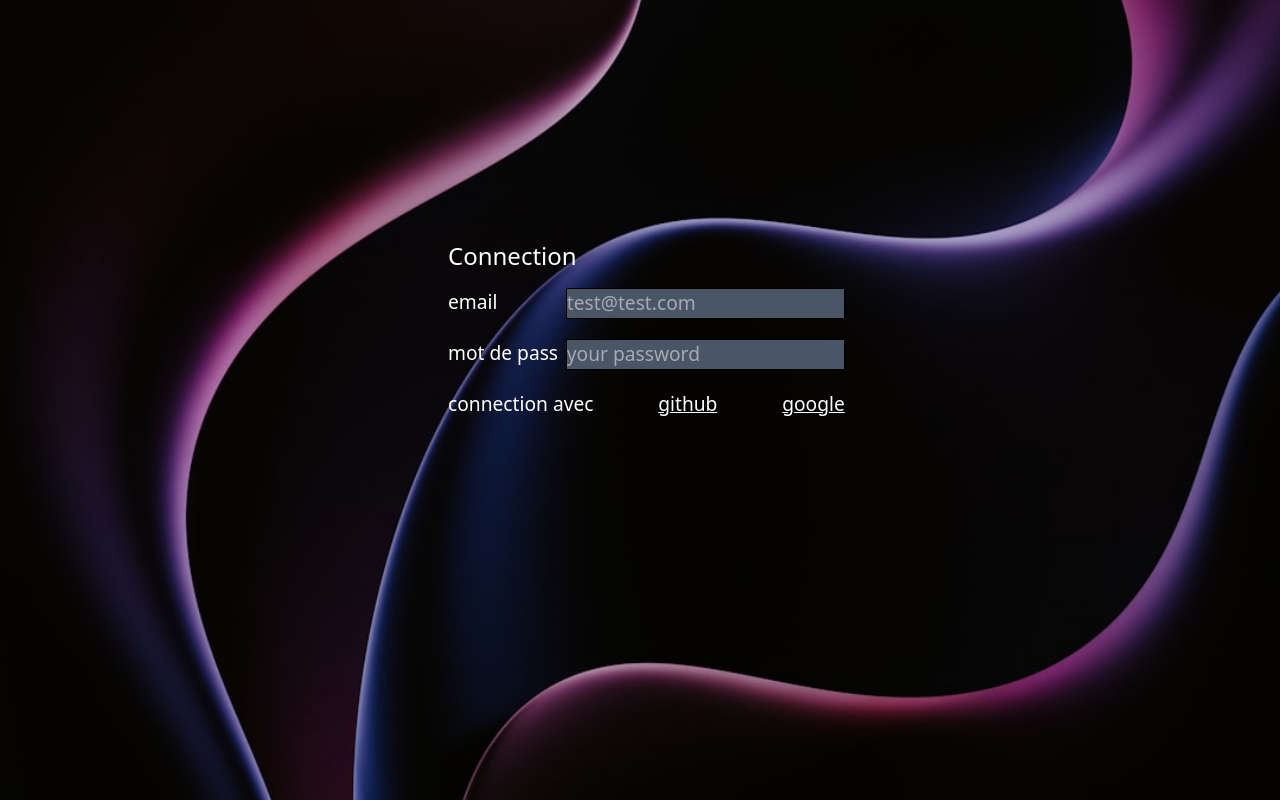
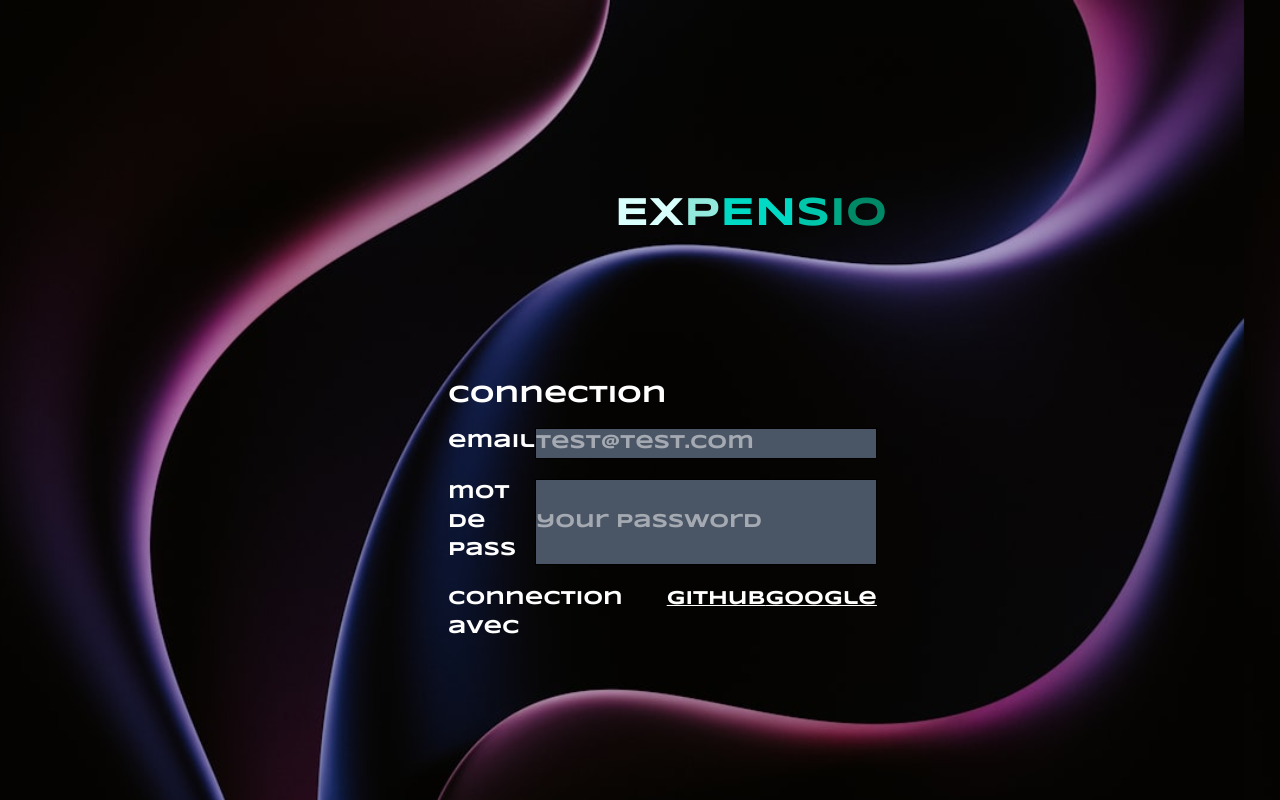
Before and after one commit to mysteriou13/expense-track, a Next.js app: page / in a window 1280 px wide. Built offline with nearby package versions, Linux system fonts and the light colour scheme; no server answers.

Commit message:
add title in index

```diff
--- a/package.json
+++ b/package.json
@@ -21,10 +21,12 @@
     "@types/node": "^20",
     "@types/react": "^19",
     "@types/react-dom": "^19",
+    "autoprefixer": "^10.4.24",
     "babel-plugin-react-compiler": "1.0.0",
     "eslint": "^9",
     "eslint-config-next": "16.1.6",
-    "tailwindcss": "^4",
+    "postcss": "^8.5.6",
+    "tailwindcss": "^4.1.18",
     "typescript": "^5"
   }
 }
--- a/src/app/_app.tsx
+++ b/src/app/_app.tsx
@@ -3,7 +3,7 @@
 import { SessionProvider } from "next-auth/react"
 import { store} from "@/app/redux/store";
 import { Provider } from "react-redux";
-
+import Head from 'next/head';
 interface MyAppProps extends AppProps {
   pageProps: {
     session?: Session;
@@ -19,6 +19,9 @@
   return (
     <Provider store = {store}>
     <SessionProvider session={session}>
+      <Head>
+        <link href="https://fonts.googleapis.com/css2?family=Syncopate&display=swap" rel="stylesheet" />
+      </Head>
       <Component {...pageProps} />
     </SessionProvider>
     </Provider>
--- a/src/app/components/fromConnection/fromConnection.tsx
+++ b/src/app/components/fromConnection/fromConnection.tsx
@@ -2,7 +2,12 @@
 import { signIn } from "next-auth/react";
 export default function FromConnection() {
   return (
-    <div className="text-white relative left-[35vw] top-[30vh]  w-[31vw] h-[60%]">
+    <div className="text-white relative left-[35vw] top-[40vh]  w-[31vw] h-[60%]">
+
+      <div>
+
+
+
       <form>
         <h1 className="text-2xl mb-4"> Connection</h1>
         <div className="grid gap-5 text-[1.2em]">
@@ -41,6 +46,9 @@
           </div>
         </div>
       </form>
+      </div>
+
+
     </div>
   );
 }
--- a/src/app/layout.tsx
+++ b/src/app/layout.tsx
@@ -1,11 +1,22 @@
-import './globals.css';
-//import Providers from './providers/Providers';
+import "./globals.css";
+
+import { Syncopate } from 'next/font/google';
+
+const syncopate = Syncopate({ subsets: ['latin'], weight: '700' });
 
 
-export default function LayoutRouter({ children }: { children: React.ReactNode }) {
+export default function LayoutRouter({
+  children,
+}: {
+  children: React.ReactNode;
+}) {
   return (
     <html lang="en">
-      <body>
+      <body className={syncopate.className}>
+<head>
+  <link href="https://fonts.googleapis.com/css2?family=Syncopate&display=swap" rel="stylesheet" />
+</head>
+
         {/* SessionProvider est maintenant dans un Client Component */}
         <div>{children}</div>
       </body>
--- a/src/app/page.tsx
+++ b/src/app/page.tsx
@@ -6,11 +6,30 @@
   const session = await getServerSession(authOptions);
 
   return (
-    <div  className=" h-screen w-screen bg-cover bg-center bg-[url(/back-index.jpg)]">
+    <div>
       {!session ? (
-        <FromConnection />
+        <div className=" h-screen w-screen bg-cover bg-position-[-36px_0px] bg-[url(/back-index.jpg)]">
+          <div>
+            <div className="font-bold text-white relative left-[48vw] top-[23vh]  w-[31vw] h-[60%] text-[40px]">
+              <p className="font-bold">
+              <span className="font-bold text-[#d8fffbff]">EX</span>
+              <span className="text-[rgb(146,233,220)]">P</span>
+              <span className="text-[rgb(0,218,196)]">EN</span>
+              <span className="text-[rgb(0,199,171)]">S</span>
+              <span className="text-[rgb(0,168,133)]">I</span>
+              <span className="text-[rgb(0,137,102)]">O</span>
+              </p>
+            </div>
+            <div>
+              <FromConnection />
+            </div>
+          </div>
+        </div>
       ) : (
-        <div>Bienvenue, {session.user?.name}<Deconnection/> </div>
+        <div>
+          Bienvenue, {session.user?.name}
+          <Deconnection />{" "}
+        </div>
       )}
     </div>
   );
--- /dev/null
+++ b/tailwind.config.js
@@ -0,0 +1,16 @@
+/** @type {import('tailwindcss').Config} */
+module.exports = {
+  content: [
+    "./app/**/*.{js,ts,jsx,tsx}", // For Next.js App Router
+    "./pages/**/*.{js,ts,jsx,tsx}", // For Pages Router
+    "./components/**/*.{js,ts,jsx,tsx}",
+  ],
+  theme: {
+    extend: {
+      fontFamily: {
+        syncopate: ['"Syncopate"', 'sans-serif'], // Custom font
+      },
+    },
+  },
+  plugins: [],
+};
```
Also changed, not shown: 1 other file (tests, documents, lock files or other folders).
